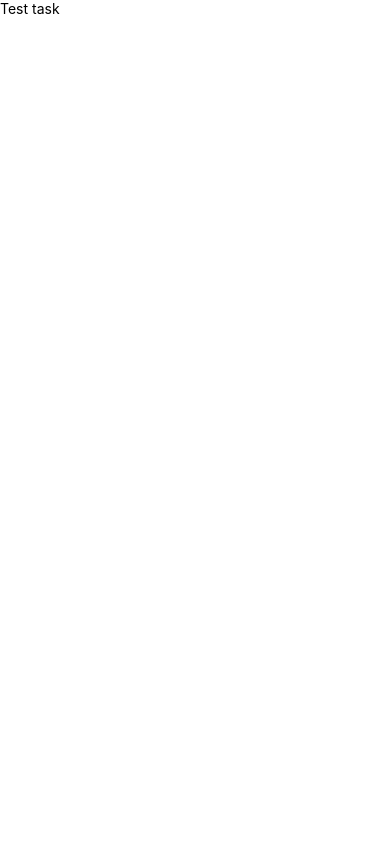
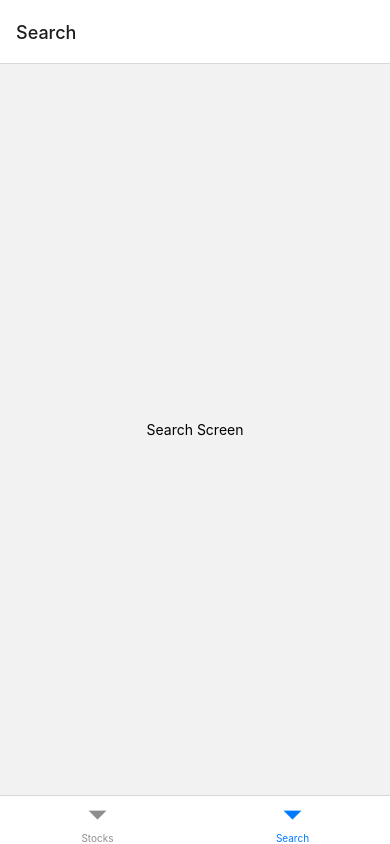
Before and after one commit to zarozhenya/develux-test, a React Native app: screen /Search in a window 390 px wide. Built offline with nearby package versions, Linux system fonts and the light colour scheme.

Commit message:
added navigation screen placeholders

```diff
--- a/App.tsx
+++ b/App.tsx
@@ -1,11 +1,12 @@
 import React from 'react';
-import {SafeAreaView, Text} from 'react-native';
+import {NavigationContainer} from '@react-navigation/native';
+import {MainStack} from './src/navigation';
 
 function App(): React.JSX.Element {
   return (
-    <SafeAreaView>
-      <Text>Test task</Text>
-    </SafeAreaView>
+    <NavigationContainer>
+      <MainStack />
+    </NavigationContainer>
   );
 }
 
--- a/package.json
+++ b/package.json
@@ -10,6 +10,7 @@
     "test": "jest"
   },
   "dependencies": {
+    "@react-navigation/bottom-tabs": "^6.5.11",
     "@react-navigation/native": "^6.1.9",
     "react": "18.2.0",
     "react-native": "0.73.2",
--- /dev/null
+++ b/src/navigation/MainStack.tsx
@@ -0,0 +1,14 @@
+import React from 'react';
+import {createBottomTabNavigator} from '@react-navigation/bottom-tabs';
+import {SearchScreen, StocksScreen} from '../screens';
+
+const Tab = createBottomTabNavigator();
+
+export const MainStack: React.FC = () => {
+  return (
+    <Tab.Navigator>
+      <Tab.Screen name="Stocks" component={StocksScreen} />
+      <Tab.Screen name="Search" component={SearchScreen} />
+    </Tab.Navigator>
+  );
+};
--- /dev/null
+++ b/src/navigation/index.ts
@@ -0,0 +1 @@
+export * from './MainStack';
--- /dev/null
+++ b/src/screens/SearchScreen/index.tsx
@@ -0,0 +1,11 @@
+import React from 'react';
+import {View, Text} from 'react-native';
+import {styles} from './styles';
+
+export const SearchScreen: React.FC = () => {
+  return (
+    <View style={styles.container}>
+      <Text>Search Screen</Text>
+    </View>
+  );
+};
--- /dev/null
+++ b/src/screens/SearchScreen/styles.ts
@@ -0,0 +1,5 @@
+import {StyleSheet} from 'react-native';
+
+export const styles = StyleSheet.create({
+  container: {flex: 1, alignItems: 'center', justifyContent: 'center'},
+});
--- /dev/null
+++ b/src/screens/StocksScreen/index.tsx
@@ -0,0 +1,11 @@
+import React from 'react';
+import {View, Text} from 'react-native';
+import {styles} from './styles';
+
+export const StocksScreen: React.FC = () => {
+  return (
+    <View style={styles.container}>
+      <Text>Stocks Screen</Text>
+    </View>
+  );
+};
--- /dev/null
+++ b/src/screens/StocksScreen/styles.ts
@@ -0,0 +1,5 @@
+import {StyleSheet} from 'react-native';
+
+export const styles = StyleSheet.create({
+  container: {flex: 1, alignItems: 'center', justifyContent: 'center'},
+});
--- /dev/null
+++ b/src/screens/index.ts
@@ -0,0 +1,2 @@
+export * from './StocksScreen';
+export * from './SearchScreen';
```
Also changed, not shown: 1 other file (tests, documents, lock files or other folders).
